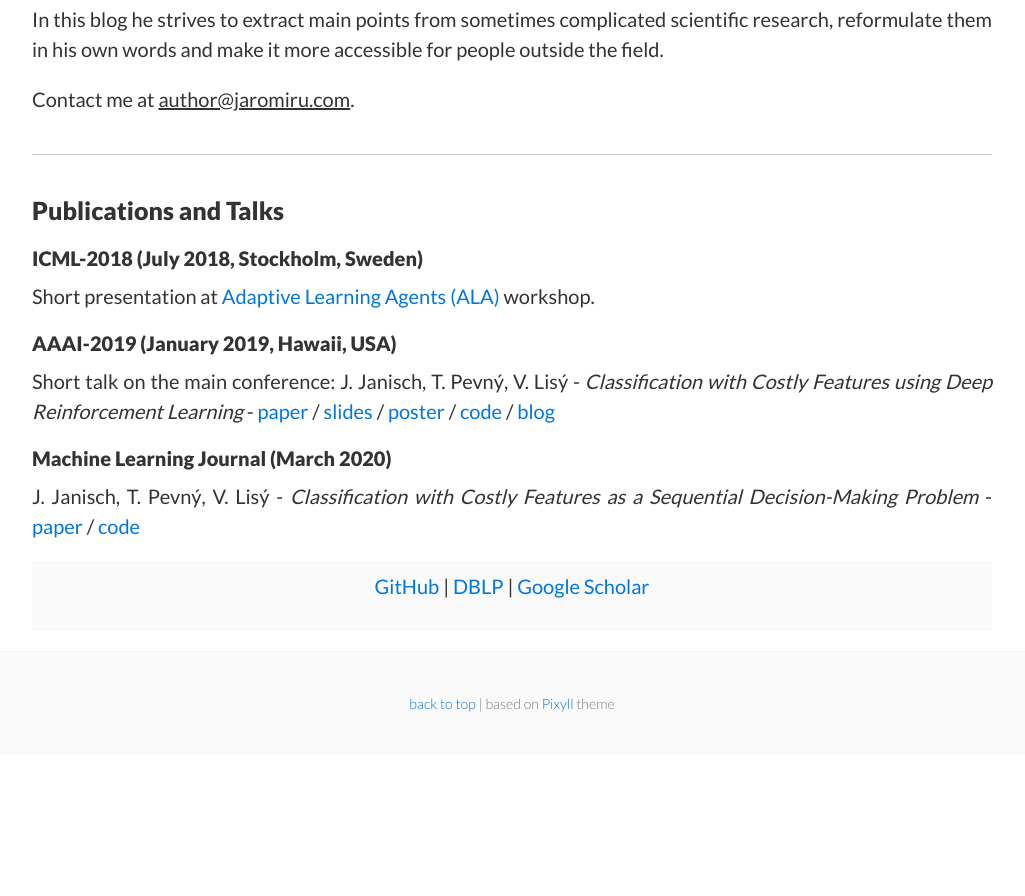
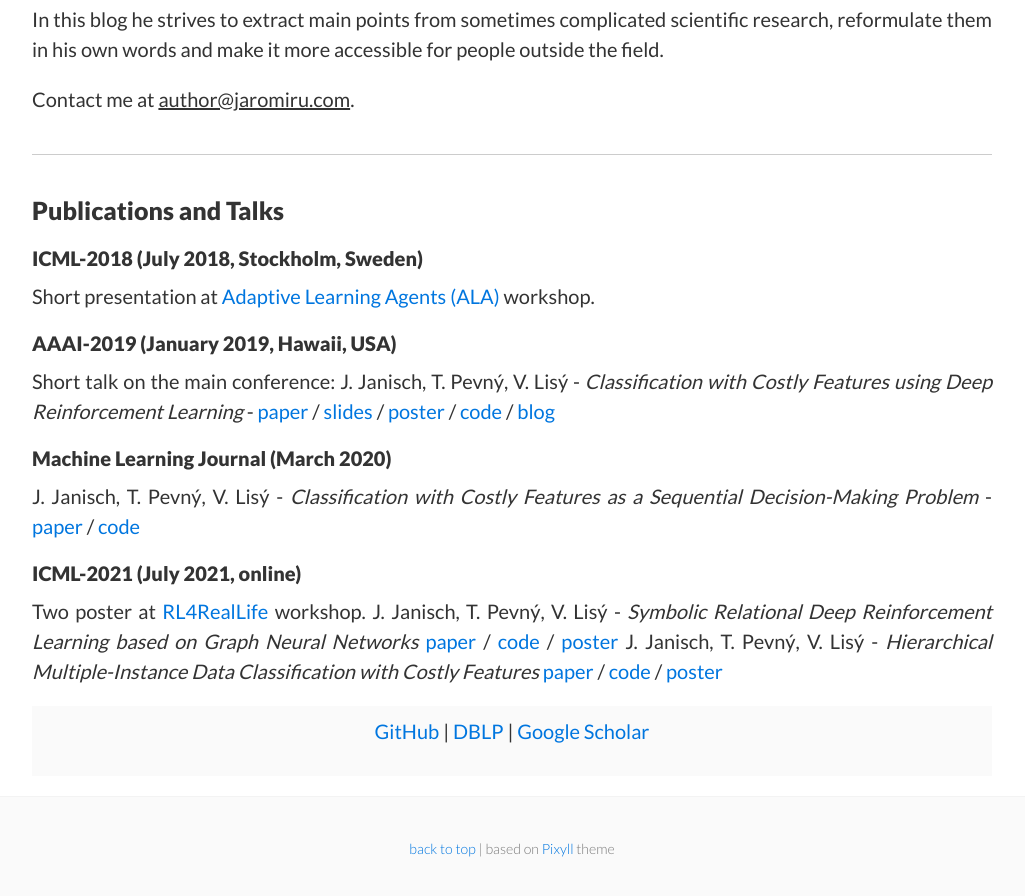
Before and after one commit to jaromiru/jaromiru.com, a Jekyll site: the page built from about.md, in a window 1280 px wide and 900 px high, scrolled down 1038 px. Shown: the top 896 px of the window, without its empty margins (128-1153 px from the left). Built offline with Jekyll 4.4.1, drawn with Linux system fonts in a browser that asks for light colours; before the commit the page ends 1793 px from its top, so only the background shows below that.

Commit message:
icml21 rl4reallife update

```diff
--- a/about.md
+++ b/about.md
@@ -26,6 +26,11 @@ Short talk on the main conference: J. Janisch, T. Pevný, V. Lisý - *Classifica
 #### Machine Learning Journal (March 2020)
 J. Janisch, T. Pevný, V. Lisý - *Classification with Costly Features as a Sequential Decision-Making Problem* - [paper](https://rdcu.be/b2j00) / [code](https://github.com/jaromiru/cwcf/tree/lagrange)
 
+#### ICML-2021 (July 2021, online)
+Two poster at [RL4RealLife](https://sites.google.com/view/RL4RealLife#h.p_E8GavvJ-X7nT) workshop.
+J. Janisch, T. Pevný, V. Lisý - *Symbolic Relational Deep Reinforcement Learning based on Graph Neural Networks* [paper](https://drive.google.com/file/d/15ThfxP2_9RIxDvA_aGjiX3chpmXaeOLN/view?usp=sharing) / [code](https://github.com/jaromiru/sr-drl) / [poster](/media/about/icml21_rrl_poster.pdf)
+J. Janisch, T. Pevný, V. Lisý - *Hierarchical Multiple-Instance Data Classification with Costly Features* [paper](https://drive.google.com/file/d/1YKS3FK_3xKljNDVVkq2N6nbBLqqzRYEi/view?usp=sharing) / [code](https://github.com/jaromiru/rcwcf) / [poster](/media/about/icml21_rcwcf_poster.pdf)
+
 <div style="padding: 10px; background-color: #fafafa; text-align: center;" markdown="1">
 [GitHub](https://github.com/jaromiru) | [DBLP](http://dblp.org/pers/hd/j/Janisch:Jarom=iacute=r) | [Google Scholar](https://scholar.google.cz/citations?user=CWyOTskAAAAJ)
 </div>
```
Also changed, not shown: 2 other files.
